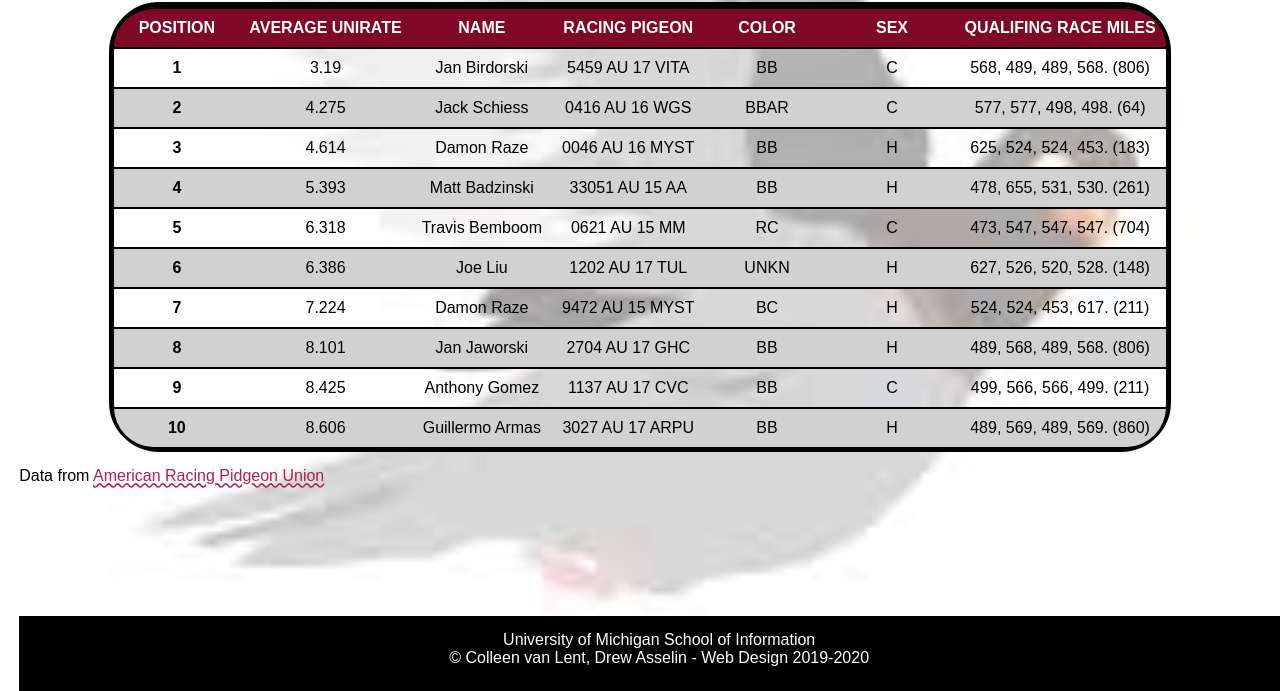
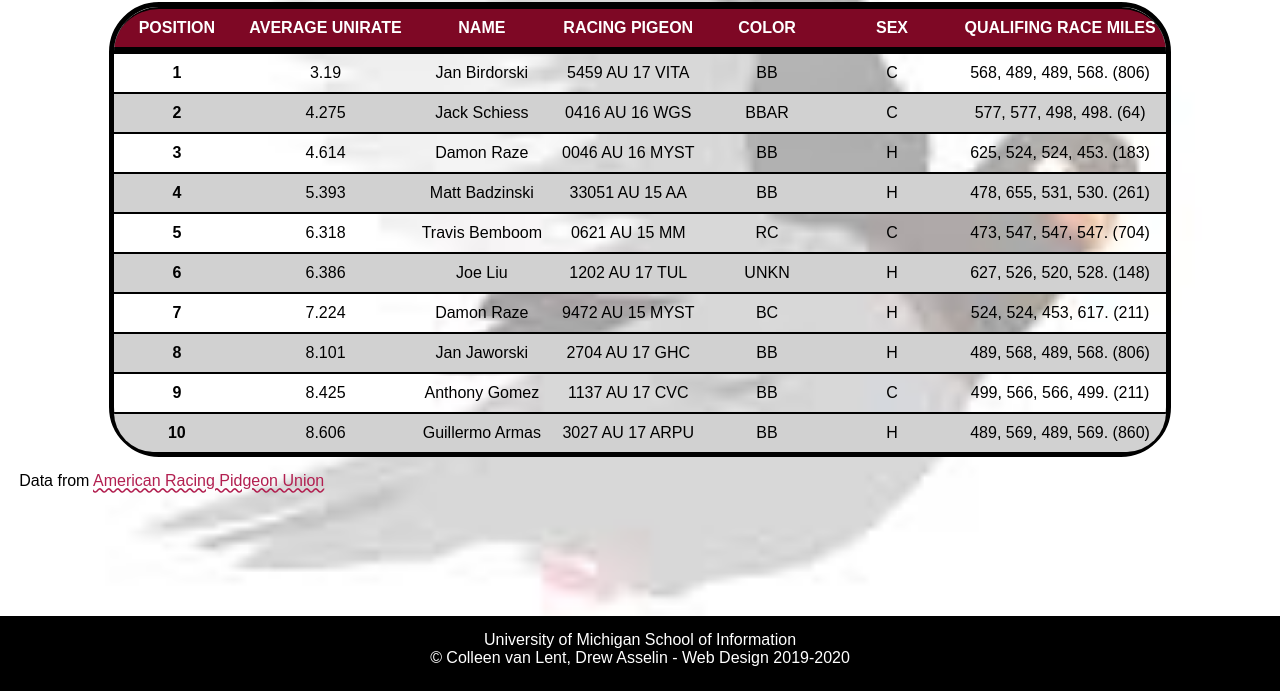
Before and after one commit to LissetteMariePortfolio/homework4-2021, a plain HTML site: page index.html in a window 1280 px wide. Shown: the part 109-800 px from the top of the page. Drawn offline with Linux system fonts and the light colour scheme; a web font is replaced by a local one.

Commit message:
Fixed CSS issues

```diff
--- a/css/style.css
+++ b/css/style.css
@@ -26,6 +26,7 @@ caption {
 
 body {
   background-image: url("../images/pigeon-background.JPEG");
+  background-repeat: no-repeat;
   background-color: #dddddd;
   color: #000000;
   font-family: "Andika", sans-serif;
@@ -40,8 +41,6 @@ h1 {
   font-size: 32px;
   text-align: center;
   line-height: 2;
-
-
 }
 
 p {
@@ -65,9 +64,6 @@ td {
   color: #ffffff;
 }
 
-.rowhead {
-}
-
 table {
   border: 5px solid #000000;
   margin-left: auto;
@@ -77,6 +73,9 @@ table {
 tr:hover td,
 tr:hover th {
   background-color: rgba(126, 37, 8, 0.25);
+}
+thead tr:first-child:hover {
+  background-color: #7e0825;
 }
 
 /* I gave you the selector, but not the property-value pair.
@@ -101,7 +100,7 @@ tbody:last-child tr:last-child td:last-child {
   border-bottom-right-radius: 50px;
 }
 
-th,
+:not(.colhead) th,
 td {
   text-align: center;
   border-top: solid 2px black;
@@ -116,6 +115,7 @@ td {
   vertical-align: middle;
   text-transform: uppercase;
   background: #7e0825;
+  border-bottom: solid 5px black;
 }
 
 tbody tr:nth-of-type(odd) {
@@ -133,4 +133,5 @@ footer {
   color: #ffffff;
   position: absolute;
   bottom: 0;
+  left: 0;
 }
```
